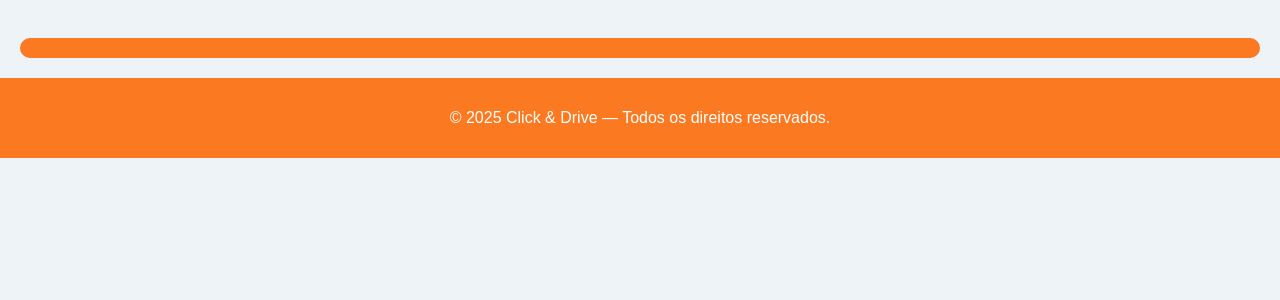
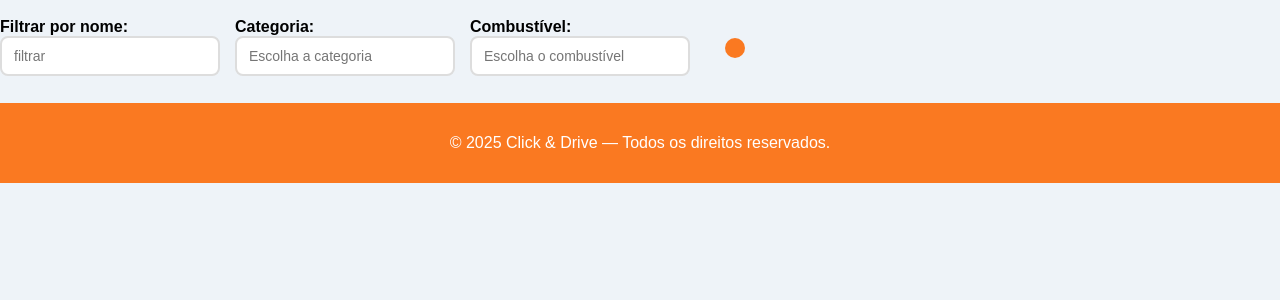
Before and after one commit to aloca-e-debreia/site, a Flask app: page /cars in a window 1280 px wide. Shown: the part 88-388 px from the top of the page. Run offline with Flask 3, Linux system fonts and the light colour scheme.

Commit message:
finishing cars page

```diff
--- a/app/blueprints/main/templates/main/cars.html
+++ b/app/blueprints/main/templates/main/cars.html
@@ -3,11 +3,44 @@
 {% block title %} cars {% endblock %}
 
 {% block content %}
+    <div id="filters">
 
+    <div class="filterBox">
+        <label>Filtrar por nome:</label>
+        <input type="text" placeholder="filtrar" id="filter">
+    </div>
+
+    <div class="filterBox">
+        <label>Categoria:</label>
+        <input list="categories" id="filterCategory" placeholder="Escolha a categoria">
+        <datalist id="categories">
+            {% set seen = [] %}
+            {% for vehicle in vehicles %}
+                {% if vehicle.category.name not in seen %}
+                    <option value="{{ vehicle.category.name }}">
+                    {% set _ = seen.append(vehicle.category.name) %}
+                {% endif %}
+            {% endfor %}
+        </datalist>
+    </div>
+
+    <div class="filterBox">
+        <label>Combustível:</label>
+        <input list="fuels" id="filterFuel" placeholder="Escolha o combustível">
+        <datalist id="fuels">
+        {% set seenFuel = [] %}
+        {% for vehicle in vehicles %}
+            {% if vehicle.engine.fuel not in seenFuel %}
+                <option value="{{ vehicle.engine.fuel }}">
+                {% set _ = seenFuel.append(vehicle.engine.fuel) %}
+            {% endif %}
+        {% endfor %}
+</datalist>
+    </div>
     <div class="carros">
         {% for vehicle in vehicles %}
             <div class="carro">
-                <p style="font-weight: bold;">{{ vehicle.model.brand.name }} {{ vehicle.model.name }} {{ vehicle.engine.displacement }} {{ vehicle.version.name }} {{ vehicle.year }}</p>
+                <p style="font-weight: bold;" class="vehicleName">{{ vehicle.model.brand.name }} {{ vehicle.model.name }} {{ vehicle.engine.displacement }} {{ vehicle.version.name }} {{ vehicle.year }}</p>
                 <div class="CarroBox">
                     <p id="category">{{ vehicle.category.name }}</p>
                     <li>{{ vehicle.engine.fuel }}</li>
@@ -31,4 +64,47 @@
             </div> <br>
         {% endfor %}
     </div>
+    <script>
+    const input = document.getElementById("filter");
+    const carros = document.querySelectorAll(".carro");
+    const filterCategory = document.getElementById("filterCategory");
+    const filterFuel = document.getElementById("filterFuel");
+
+    input.addEventListener("input", function () {
+        const texto = input.value.toLowerCase();
+
+        carros.forEach(carro => {
+            const nome = carro.querySelector(".vehicleName").innerText.toLowerCase();
+
+            if (nome.includes(texto)) {
+                carro.style.display = "block";
+            } else {
+                carro.style.display = "none";
+            }
+        });
+    });
+
+
+    function filtrar() {
+        const categoria = filterCategory.value.toLowerCase();
+        const fuel = filterFuel.value.toLowerCase();
+
+        carros.forEach(carro => {
+            const carroCategoria = carro.querySelector("#category").innerText.toLowerCase();
+            const carroFuel = carro.querySelector("li").innerText.toLowerCase(); // Primeiro <li> é o fuel
+
+            const matchCategoria = categoria === "" || carroCategoria.includes(categoria);
+            const matchFuel = fuel === "" || carroFuel.includes(fuel);
+
+            if (matchCategoria && matchFuel) {
+                carro.style.display = "block";
+            } else {
+                carro.style.display = "none";
+            }
+        });
+    }
+
+    filterCategory.addEventListener("input", filtrar);
+    filterFuel.addEventListener("input", filtrar);
+    </script>
 {% endblock %}
--- a/app/static/css/cars.css
+++ b/app/static/css/cars.css
@@ -52,18 +52,59 @@
     background-color: #0d3133;
 }
 
-/* --- Responsividade --- */
 
-/* Tela média: 3 por linha */
 @media (max-width: 1100px) {
     .carros {
         grid-template-columns: repeat(3, 1fr);
     }
 }
 
-/* Celular: 1 por linha */
 @media (max-width: 700px) {
     .carros {
         grid-template-columns: repeat(1, 1fr);
     }
 }
+
+#filters {
+    display: flex;
+    flex-wrap: wrap;
+    gap: 15px;
+    margin-bottom: 25px;
+}
+
+#filters input {
+    padding: 10px 12px;
+    font-size: 14px;
+    border: 2px solid #ddd;
+    border-radius: 8px;
+    width: 220px;
+    outline: none;
+    transition: 0.2s;
+}
+
+#filters input:focus {
+    border-color: #007BFF;
+    box-shadow: 0 0 4px rgba(0, 123, 255, 0.4);
+}
+
+#filters label {
+    font-weight: bold;
+    margin-right: 5px;
+}
+
+.filterBox {
+    display: flex;
+    flex-direction: column;
+}
+
+
+
+@media (max-width: 600px) {
+    #filters {
+        flex-direction: column;
+    }
+
+    #filters input {
+        width: 100%;
+    }
+}
```
Also changed, not shown: instance/MeuBD.db (added).
